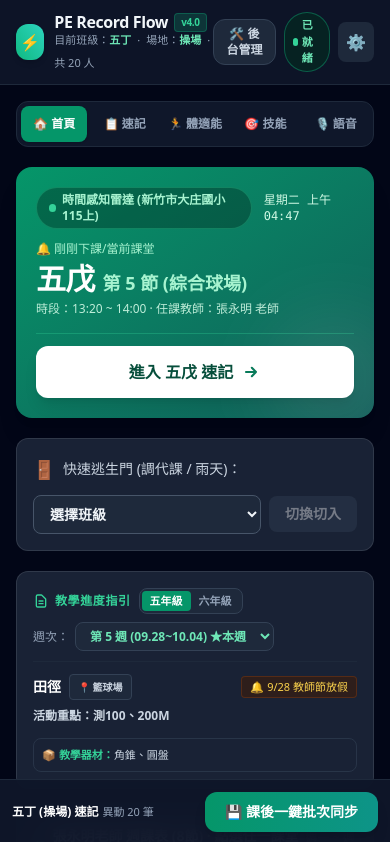
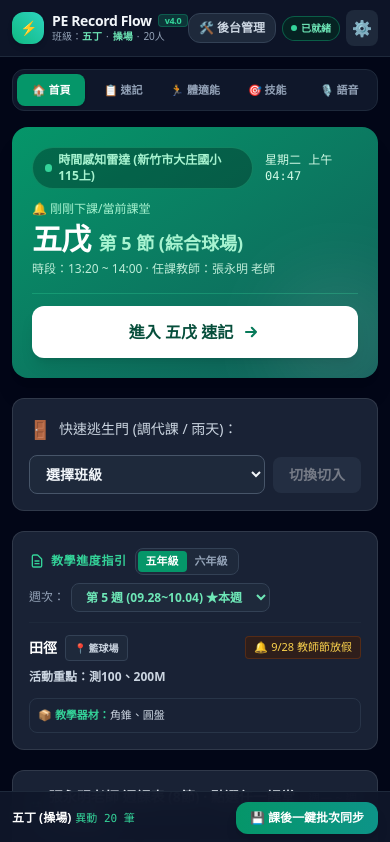
Before and after one commit to blueymch-star/pe-record-flow, a Vue app: page / in a window 390 px wide. Shown: the top 842 px of the page. Built offline with nearby package versions, Linux system fonts and the light colour scheme.

Commit message:
fix(ui): prevent name and header button wrapping on mobile screens

```diff
--- a/src/App.vue
+++ b/src/App.vue
@@ -2,50 +2,51 @@
   <div class="min-h-screen bg-slate-950 text-slate-100 flex flex-col max-w-2xl mx-auto pb-24 shadow-2xl relative font-sans">
 
     <!-- 頂部 Header -->
-    <header class="sticky top-0 z-40 bg-slate-900/90 backdrop-blur-md border-b border-slate-800 px-4 py-3 flex items-center justify-between">
-      <div class="flex items-center gap-2.5">
-        <div class="w-9 h-9 rounded-xl bg-gradient-to-tr from-emerald-500 to-teal-400 flex items-center justify-center font-black text-slate-950 shadow-md">
+    <!-- 頂部 Header (針對手機端緊湊排版，防止按鈕文字折行) -->
+    <header class="sticky top-0 z-40 bg-slate-900/90 backdrop-blur-md border-b border-slate-800 px-3 py-2.5 sm:px-4 sm:py-3 flex items-center justify-between gap-2">
+      <div class="flex items-center gap-2 min-w-0 flex-1">
+        <div class="w-8 h-8 sm:w-9 sm:h-9 rounded-xl bg-gradient-to-tr from-emerald-500 to-teal-400 flex items-center justify-center font-black text-slate-950 shadow-md flex-shrink-0 text-sm">
           ⚡
         </div>
-        <div>
-          <h1 class="font-black text-base tracking-tight leading-tight flex items-center gap-1.5">
+        <div class="min-w-0">
+          <h1 class="font-black text-sm sm:text-base tracking-tight leading-tight flex items-center gap-1.5 whitespace-nowrap">
             <span>PE Record Flow</span>
-            <span class="text-[10px] font-bold px-1.5 py-0.5 rounded bg-emerald-500/20 text-emerald-400 border border-emerald-500/30">v4.0</span>
+            <span class="text-[9px] sm:text-[10px] font-bold px-1.5 py-0.2 rounded bg-emerald-500/20 text-emerald-400 border border-emerald-500/30">v4.0</span>
           </h1>
-          <p class="text-[11px] text-slate-400 flex items-center gap-1.5 flex-wrap">
-            <span>目前班級：<strong class="text-emerald-300">{{ selectedClassId }}</strong></span>
+          <p class="text-[10px] sm:text-[11px] text-slate-400 flex items-center gap-1 whitespace-nowrap overflow-hidden text-ellipsis">
+            <span>班級：<strong class="text-emerald-300">{{ selectedClassId }}</strong></span>
             <span>·</span>
-            <span>場地：<strong class="text-emerald-300">{{ currentVenue }}</strong></span>
+            <span><strong class="text-emerald-300">{{ currentVenue }}</strong></span>
             <span>·</span>
-            <span>共 {{ currentStudents.length }} 人</span>
+            <span>{{ currentStudents.length }}人</span>
           </p>
         </div>
       </div>
 
-      <div class="flex items-center gap-2">
-        <!-- 後台管理切換按鈕 -->
+      <div class="flex items-center gap-1.5 flex-shrink-0">
+        <!-- 後台管理切換按鈕 (設定 whitespace-nowrap 保證永遠單行) -->
         <button
           @click="currentTab = currentTab === 'admin' ? 'home' : 'admin'"
-          class="active-press px-2.5 py-1.5 rounded-xl border text-xs font-black flex items-center gap-1.5 transition"
+          class="active-press px-2.5 py-1.5 rounded-xl border text-xs font-black flex items-center gap-1 whitespace-nowrap flex-shrink-0 transition"
           :class="currentTab === 'admin' ? 'bg-indigo-600 text-white border-indigo-400 shadow-md' : 'bg-slate-800 text-slate-300 border-slate-700 hover:text-white'"
           title="切換後台資料編輯"
         >
           <span>{{ currentTab === 'admin' ? '📋 返回速記' : '🛠️ 後台管理' }}</span>
         </button>
 
-        <!-- 離線 / 連線狀態指示 -->
+        <!-- 離線 / 連線狀態指示 (設定 whitespace-nowrap 避免垂直換行) -->
         <span
-          class="text-[11px] font-semibold px-2 py-1 rounded-full border flex items-center gap-1"
+          class="text-[10px] sm:text-[11px] font-semibold px-2 py-1 rounded-full border flex items-center gap-1 whitespace-nowrap flex-shrink-0"
           :class="isOnline ? 'bg-emerald-950/60 border-emerald-500/40 text-emerald-300' : 'bg-amber-950/60 border-amber-500/40 text-amber-300'"
         >
-          <span class="w-2 h-2 rounded-full" :class="isOnline ? 'bg-emerald-400' : 'bg-amber-400'"></span>
-          {{ isOnline ? '已就緒' : '離線暫存' }}
+          <span class="w-1.5 h-1.5 rounded-full" :class="isOnline ? 'bg-emerald-400' : 'bg-amber-400'"></span>
+          <span>{{ isOnline ? '已就緒' : '離線' }}</span>
         </span>
 
         <!-- 設定 GAS URL 按鈕 -->
         <button
           @click="showSettingsModal = true"
-          class="p-2 rounded-lg bg-slate-800 hover:bg-slate-700 text-slate-300 transition"
+          class="p-1.5 sm:p-2 rounded-lg bg-slate-800 hover:bg-slate-700 text-slate-300 transition flex-shrink-0"
           title="系統設定"
         >
           ⚙️
@@ -54,41 +55,41 @@
     </header>
 
     <!-- 主要內容區 -->
-    <main class="flex-1 p-4 space-y-5">
+    <main class="flex-1 p-3 sm:p-4 space-y-4 sm:space-y-5">
 
       <!-- 分頁導航列 (前台 5 大模式，進入後台時自動隱藏) -->
       <nav v-show="currentTab !== 'admin'" class="grid grid-cols-5 gap-1 p-1 bg-slate-900 rounded-xl border border-slate-800 text-xs font-bold">
         <button
           @click="currentTab = 'home'"
-          class="py-2.5 rounded-lg transition text-center"
+          class="py-2 sm:py-2.5 rounded-lg transition text-center whitespace-nowrap text-[11px] sm:text-xs"
           :class="currentTab === 'home' ? 'bg-emerald-600 text-white shadow' : 'text-slate-400 hover:text-slate-200'"
         >
           🏠 首頁
         </button>
         <button
           @click="currentTab = 'record'"
-          class="py-2.5 rounded-lg transition text-center"
+          class="py-2 sm:py-2.5 rounded-lg transition text-center whitespace-nowrap text-[11px] sm:text-xs"
           :class="currentTab === 'record' ? 'bg-emerald-600 text-white shadow' : 'text-slate-400 hover:text-slate-200'"
         >
           📋 速記
         </button>
         <button
           @click="currentTab = 'fitness'"
-          class="py-2.5 rounded-lg transition text-center"
+          class="py-2 sm:py-2.5 rounded-lg transition text-center whitespace-nowrap text-[11px] sm:text-xs"
           :class="currentTab === 'fitness' ? 'bg-emerald-600 text-white shadow' : 'text-slate-400 hover:text-slate-200'"
         >
           🏃 體適能
         </button>
         <button
           @click="currentTab = 'skill'"
-          class="py-2.5 rounded-lg transition text-center"
+          class="py-2 sm:py-2.5 rounded-lg transition text-center whitespace-nowrap text-[11px] sm:text-xs"
           :class="currentTab === 'skill' ? 'bg-indigo-600 text-white shadow' : 'text-slate-400 hover:text-slate-200'"
         >
           🎯 技能
         </button>
         <button
           @click="currentTab = 'voice'"
-          class="py-2.5 rounded-lg transition text-center"
+          class="py-2 sm:py-2.5 rounded-lg transition text-center whitespace-nowrap text-[11px] sm:text-xs"
           :class="currentTab === 'voice' ? 'bg-emerald-600 text-white shadow' : 'text-slate-400 hover:text-slate-200'"
         >
           🎙️ 語音
@@ -157,27 +158,27 @@
           </button>
         </div>
 
-        <!-- 體適能檢測即時清單 -->
+        <!-- 體適能檢測即時清單 (支援手機端單行姓名、橫向滾動與凍結首欄) -->
         <div class="glass-panel rounded-2xl border border-slate-700/80 p-3 overflow-x-auto">
-          <table class="w-full text-xs text-left">
+          <table class="w-full min-w-[480px] text-xs text-left">
             <thead>
-              <tr class="border-b border-slate-700 text-slate-400 font-bold">
-                <th class="py-2 px-1">座號</th>
-                <th class="py-2 px-2">姓名</th>
-                <th class="py-2 px-2">仰臥捲腹</th>
-                <th class="py-2 px-2">坐姿體前彎</th>
-                <th class="py-2 px-2">立定跳遠</th>
-                <th class="py-2 px-2">800m跑走</th>
+              <tr class="border-b border-slate-700 text-slate-400 font-bold whitespace-nowrap">
+                <th class="py-2.5 px-2 w-12 text-center sticky left-0 bg-slate-900 z-10">座號</th>
+                <th class="py-2.5 px-3 min-w-[76px] sticky left-12 bg-slate-900 z-10 shadow-[2px_0_4px_-2px_rgba(0,0,0,0.5)]">姓名</th>
+                <th class="py-2.5 px-3 text-center">仰臥捲腹</th>
+                <th class="py-2.5 px-3 text-center">坐姿體前彎</th>
+                <th class="py-2.5 px-3 text-center">立定跳遠</th>
+                <th class="py-2.5 px-3 text-center">800m跑走</th>
               </tr>
             </thead>
-            <tbody class="divide-y divide-slate-800">
+            <tbody class="divide-y divide-slate-800 whitespace-nowrap">
               <tr v-for="s in currentStudents" :key="s.studentId" class="hover:bg-slate-800/40">
-                <td class="py-2 px-1 font-mono font-bold text-emerald-400">{{ s.seatNo }}</td>
-                <td class="py-2 px-2 font-bold">{{ s.name }}</td>
-                <td class="py-2 px-2">{{ getFitnessCell(s.studentId, 'CurlUps') }}</td>
-                <td class="py-2 px-2">{{ getFitnessCell(s.studentId, 'SitAndReach') }}</td>
-                <td class="py-2 px-2">{{ getFitnessCell(s.studentId, 'StandingLongJump') }}</td>
-                <td class="py-2 px-2">{{ getFitnessCell(s.studentId, 'CardioRun') }}</td>
+                <td class="py-2.5 px-2 font-mono font-bold text-emerald-400 text-center sticky left-0 bg-slate-900/95 z-10">{{ s.seatNo }}</td>
+                <td class="py-2.5 px-3 font-bold text-white whitespace-nowrap sticky left-12 bg-slate-900/95 z-10 shadow-[2px_0_4px_-2px_rgba(0,0,0,0.5)]">{{ s.name }}</td>
+                <td class="py-2.5 px-3 text-center font-mono">{{ getFitnessCell(s.studentId, 'CurlUps') }}</td>
+                <td class="py-2.5 px-3 text-center font-mono">{{ getFitnessCell(s.studentId, 'SitAndReach') }}</td>
+                <td class="py-2.5 px-3 text-center font-mono">{{ getFitnessCell(s.studentId, 'StandingLongJump') }}</td>
+                <td class="py-2.5 px-3 text-center font-mono">{{ getFitnessCell(s.studentId, 'CardioRun') }}</td>
               </tr>
             </tbody>
           </table>
@@ -291,16 +292,16 @@
     </main>
 
     <!-- 底部固定儲存浮動列 (前台課後 10 分鐘一鍵批次同步，後台時自動隱藏) -->
-    <div v-if="currentTab !== 'admin'" class="fixed bottom-0 left-0 right-0 z-40 bg-slate-900/95 backdrop-blur-md border-t border-slate-800 p-3 max-w-2xl mx-auto flex items-center justify-between gap-3">
-      <div class="text-xs text-slate-400">
-        <span class="font-bold text-white">{{ selectedClassId }} ({{ currentVenue }}) 速記</span>
-        <span class="ml-1 text-[11px]">異動 {{ unsavedCount }} 筆</span>
+    <div v-if="currentTab !== 'admin'" class="fixed bottom-0 left-0 right-0 z-40 bg-slate-900/95 backdrop-blur-md border-t border-slate-800 px-3 py-2.5 max-w-2xl mx-auto flex items-center justify-between gap-2">
+      <div class="text-xs text-slate-400 whitespace-nowrap min-w-0 truncate">
+        <span class="font-bold text-white">{{ selectedClassId }} ({{ currentVenue }})</span>
+        <span class="ml-1 text-[11px] text-emerald-400 font-mono">異動 {{ unsavedCount }} 筆</span>
       </div>
 
       <button
         @click="handleBatchSaveToGAS"
         :disabled="isSaving"
-        class="active-press disabled:opacity-50 bg-gradient-to-r from-emerald-600 to-teal-600 hover:from-emerald-500 hover:to-teal-500 text-white font-black text-sm px-5 py-2.5 rounded-xl shadow-lg flex items-center gap-2"
+        class="active-press disabled:opacity-50 bg-gradient-to-r from-emerald-600 to-teal-600 hover:from-emerald-500 hover:to-teal-500 text-white font-black text-xs sm:text-sm px-3.5 py-2 sm:px-5 sm:py-2.5 rounded-xl shadow-lg flex items-center gap-1.5 whitespace-nowrap flex-shrink-0"
       >
         <span v-if="isSaving">⏳ 批次寫入中...</span>
         <span v-else>💾 課後一鍵批次同步</span>
```
Also changed, not shown: src/components/AdminManageView.vue (+10 -10 lines), src/components/SeatGrid.vue (+7 -7 lines), src/components/SkillExamView.vue (+13 -11 lines).
